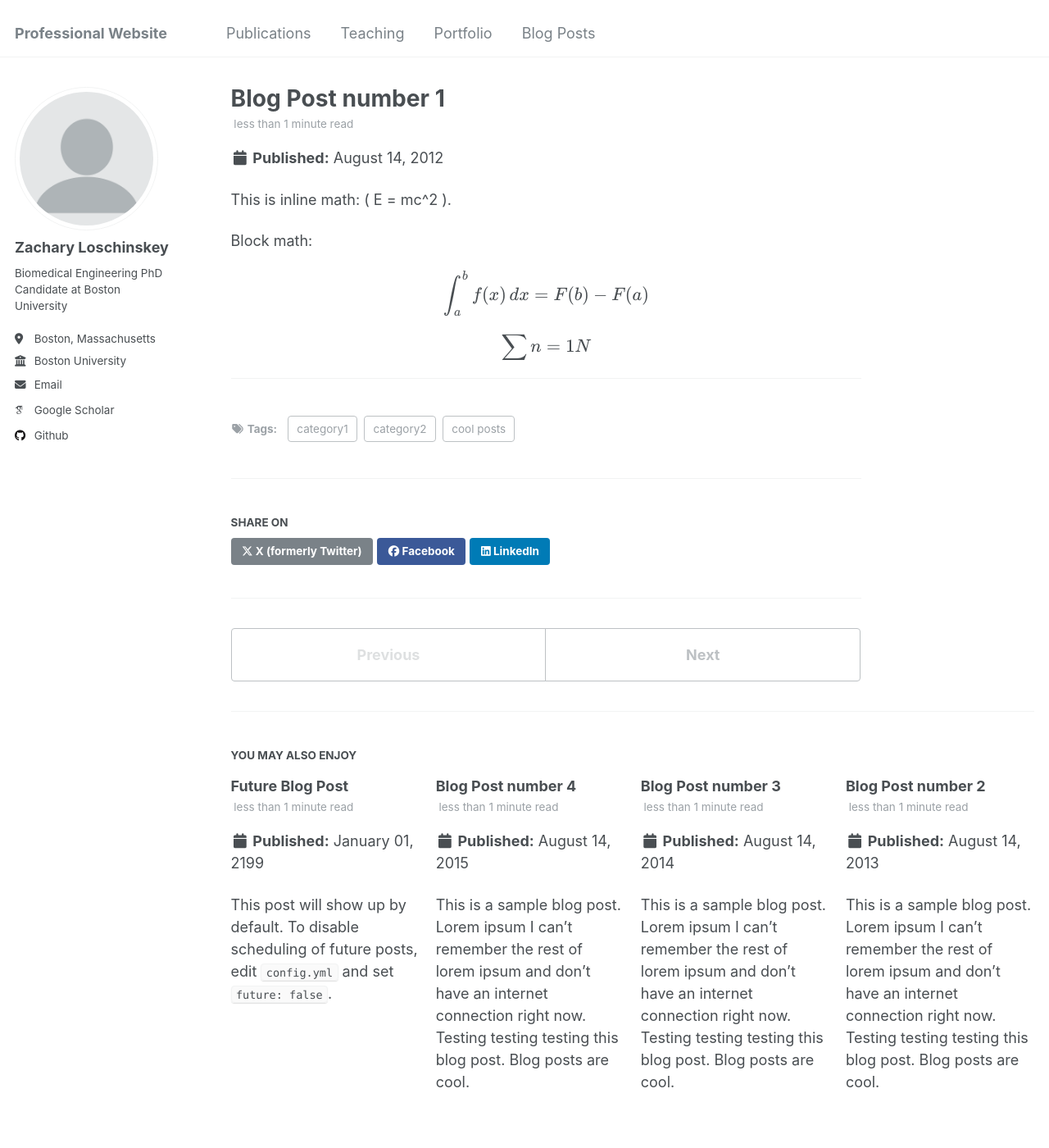
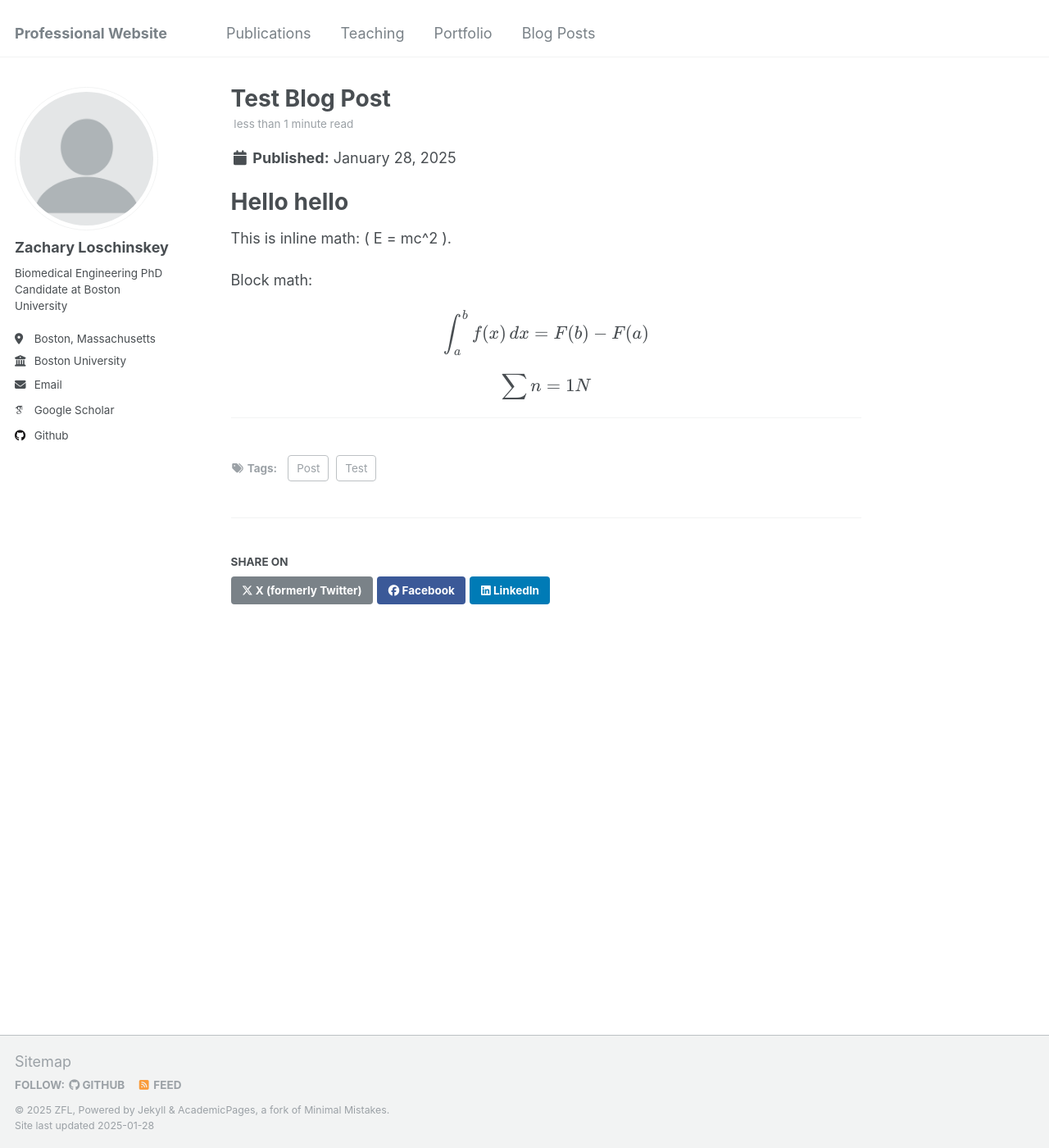
Before and after one commit to ZachLoschin/ZachLoschin.github.io, a Jekyll site: the page built from _posts/2012-08-14-blog-post-1.md, in a window 1280 px wide and 1400 px high. Shown: the whole window at 82% size. Built offline with Jekyll 4.4.1, drawn with Linux system fonts in a browser that asks for light colours; some web fonts are replaced; some of the changed text lies outside the part shown.

Commit message:
test blog post math, update config

```diff
--- a/_config.yml
+++ b/_config.yml
@@ -10,7 +10,7 @@
 locale                   : "en-US"
 title                    : "Professional Website"
 title_separator          : "-"
-name                     : &name "Zachary Loschinskey"
+name                     : &name "ZFL"
 description              : &description "Biomedical Engineering PhD Candidate at Boston University"
 url                      : https://ZachLoschin.github.io # the base hostname & protocol for your site e.g. "https://[your GitHub username].github.io"
 baseurl                  : "" # the subpath of your site, e.g. "/blog"
--- a/_posts/2012-08-14-blog-post-1.md
+++ b/_posts/2012-08-14-blog-post-1.md
@@ -1,12 +1,14 @@
 ---
-title: 'Blog Post number 1'
-date: 2012-08-14
-permalink: /posts/2012/08/blog-post-1/
+title: 'Test Blog Post'
+date: 2025-01-28
+permalink: /posts/2025-01-28/Test-Blog-Post/
 tags:
-  - cool posts
-  - category1
-  - category2
+  - Test
+  - Post
 ---
+
+Hello hello
+====================================
 
 This is inline math: \( E = mc^2 \).
 
--- a/_posts/2013-08-14-blog-post-2.md
+++ /dev/null
@@ -1,20 +0,0 @@
----
-title: 'Blog Post number 2'
-date: 2013-08-14
-permalink: /posts/2013/08/blog-post-2/
-tags:
-  - cool posts
-  - category1
-  - category2
----
-
-This is a sample blog post. Lorem ipsum I can't remember the rest of lorem ipsum and don't have an internet connection right now. Testing testing testing this blog post. Blog posts are cool.
-
-Headings are cool
-======
-
-You can have many headings
-======
-
-Aren't headings cool?
-------
--- a/_posts/2014-08-14-blog-post-3.md
+++ /dev/null
@@ -1,20 +0,0 @@
----
-title: 'Blog Post number 3'
-date: 2014-08-14
-permalink: /posts/2014/08/blog-post-3/
-tags:
-  - cool posts
-  - category1
-  - category2
----
-
-This is a sample blog post. Lorem ipsum I can't remember the rest of lorem ipsum and don't have an internet connection right now. Testing testing testing this blog post. Blog posts are cool.
-
-Headings are cool
-======
-
-You can have many headings
-======
-
-Aren't headings cool?
-------
--- a/_posts/2199-01-01-future-post.md
+++ /dev/null
@@ -1,11 +0,0 @@
----
-title: 'Future Blog Post'
-date: 2199-01-01
-permalink: /posts/2012/08/blog-post-4/
-tags:
-  - cool posts
-  - category1
-  - category2
----
-
-This post will show up by default. To disable scheduling of future posts, edit `config.yml` and set `future: false`.
```
Also changed, not shown: _posts/2015-08-14-blog-post-4.md (deleted, +0 -20 lines).
